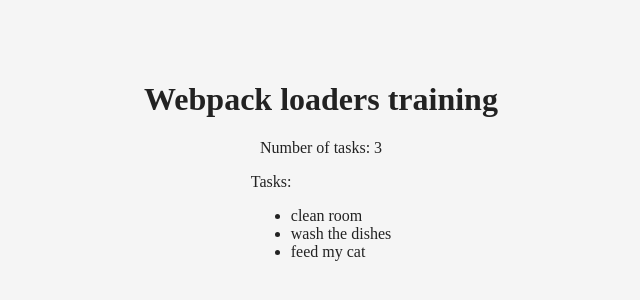
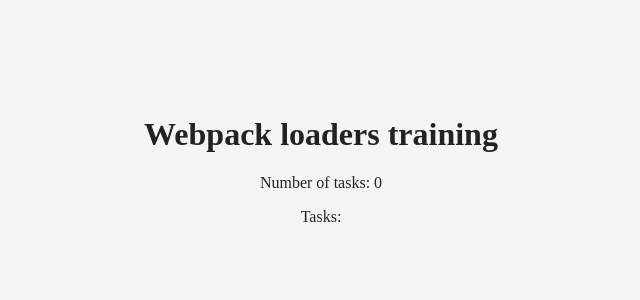
Before and after one commit to Piet-Tia/20.6-Webpack-plugins, a React app: page / in a window 1280 px wide. Shown: the part 240-540 px from the top of the page, without its empty margins (327-967 px from the left). Built offline with nearby package versions, Linux system fonts and the light colour scheme.

Commit message:
Update debugging attempts

```diff
--- a/src/components/TodoList.js
+++ b/src/components/TodoList.js
@@ -1,12 +1,24 @@
 import React from 'react';
 
 class TodoList extends React.Component {
+	constructor(props){
+		super(props);
+		this.passClickedItem = this.passClickedItem.bind(this);
+	}
+
+	passClickedItem(clickedItem){
+		this.props.onClick(clickedItem);
+		console.log('passClickedItem - clickedItem: ', clickedItem)
+	}
+
 	render() {
-		const singleTaskNames = this.props.tasks.map(singleTask =>
-			<li key={singleTask.id} onClick={this.props.onClick}>
+		const singleTaskNames = this.props.tasks.map(singleTask => {
+			console.log ('singleTask in map: ', singleTask)
+			return (
+			<li key={singleTask.id} onClick={this.passClickedItem(singleTask.id)}>
 				{singleTask.text}
 			</li>
-		);
+		)});
 		return (
 			<div>
 				Tasks:
--- a/src/containers/App.js
+++ b/src/containers/App.js
@@ -40,7 +40,7 @@
         return (
             <div className={style.TodoApp}>
                 <Title title={this.state.title} numberOfTasks={this.state.data.length} />
-                <TodoList tasks={this.state.data} onClick={this.removeTodo}/>
+                <TodoList tasks={this.state.data} onClick={this.removeTodo.bind(this)}/>
             </div>
         );
     }
```
Also changed, not shown: 1 other file (tests, documents, lock files or other folders).
